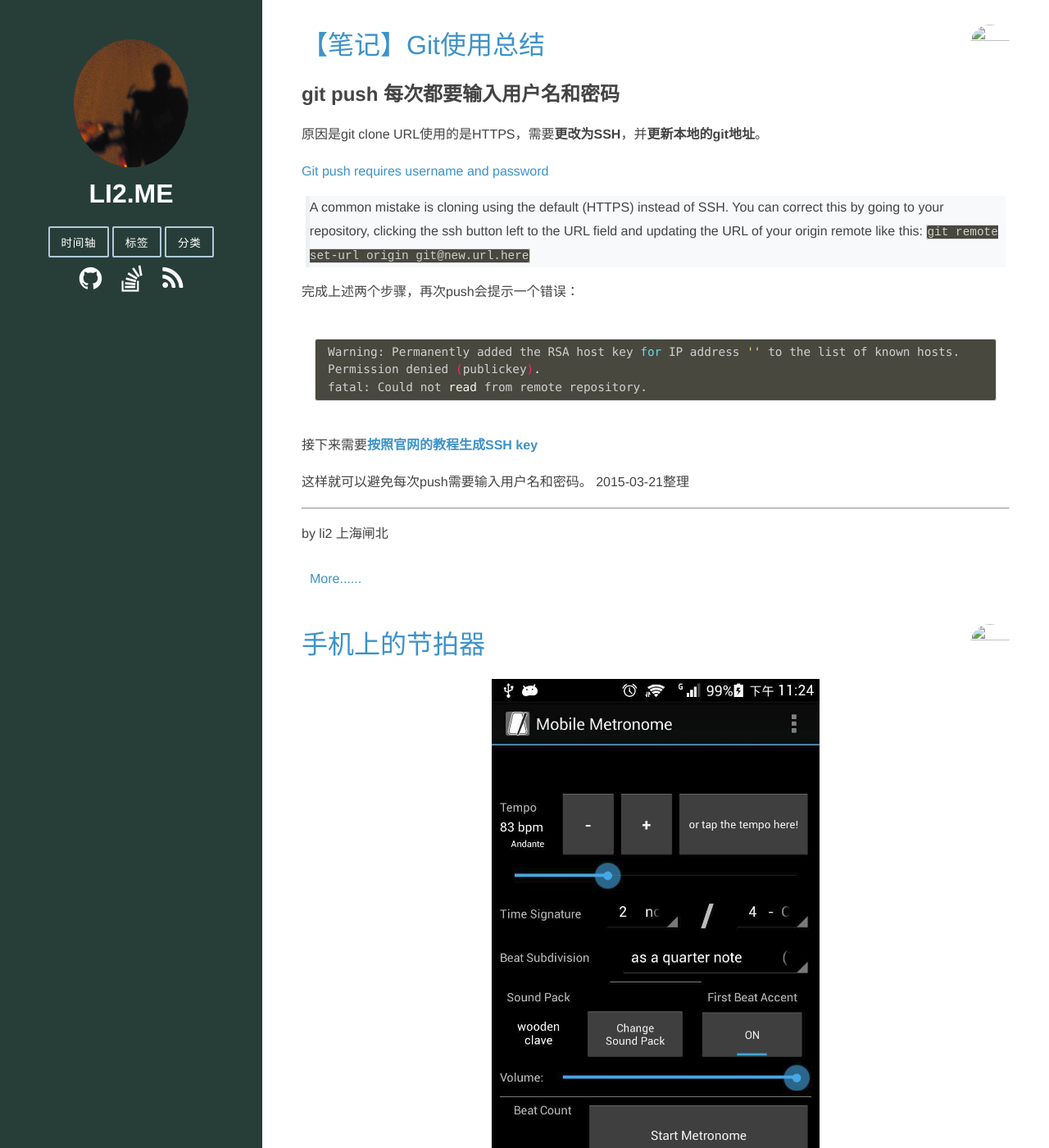
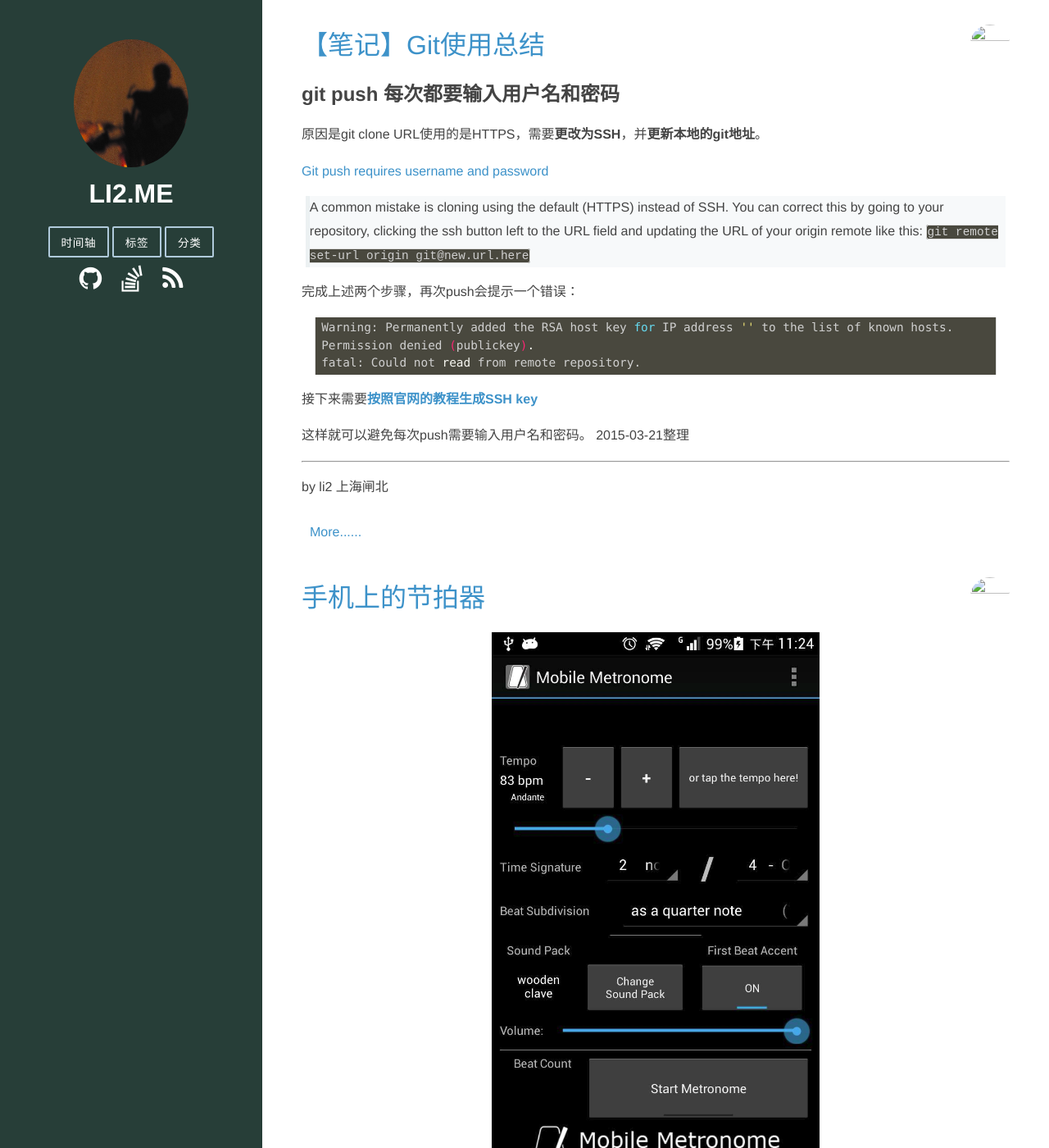
Before and after one commit to li2dotme/li2dotme.github.io, a Jekyll site: the page built from index.html, in a window 1280 px wide and 1400 px high. Shown: the whole window at 82% size. Built offline with Jekyll 4.4.1, drawn with Linux system fonts in a browser that asks for light colours; Markdown is read by kramdown in place of the engine named in the settings; the list of posts is cut into pages by our own code.

Commit message:
修改css: 减小code margin

```diff
--- a/css/code.css
+++ b/css/code.css
@@ -31,8 +31,8 @@
     font-size: 0.9em;
     line-height: 1.5;
     display: block;
-    margin: 10px 0 8px 0;
-    padding: 5px 15px;
+    margin: -1.5em 0 -1.5em 0;
+    padding: 0.5em 0.5em;
     overflow-x: auto;
     word-wrap: break-word;
 }
```
